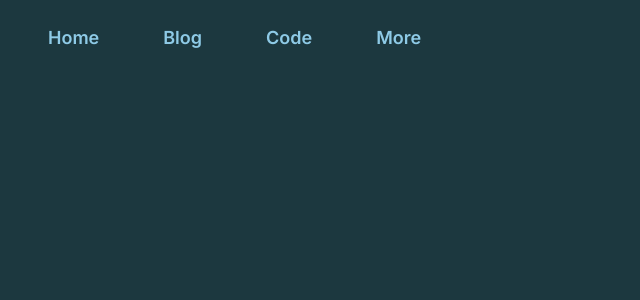
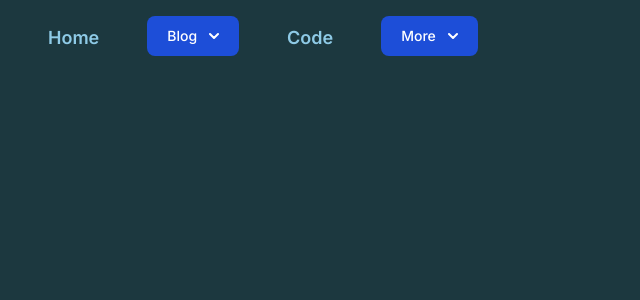
Before and after one commit to mrkaye97/site-2.0, a Next.js app: page /layout in a window 1280 px wide. Shown: the top 300 px of the page, without its empty margins (0-640 px from the left). Built offline with nearby package versions, Linux system fonts and the light colour scheme.

Commit message:
dropdown work

```diff
--- /dev/null
+++ b/src/components/dropdown.tsx
@@ -0,0 +1,67 @@
+import React, { useState } from 'react';
+
+type DropdownItem = {
+  name: string;
+  link: string;
+};
+
+export type DropdownProps = {
+  buttonText: string;
+  dropdownItems: DropdownItem[];
+};
+
+export default function Dropdown({ buttonText, dropdownItems }: DropdownProps) {
+  const [isOpen, setIsOpen] = useState(false);
+
+  return (
+    <div
+      className="relative inline-block text-left"
+      onMouseEnter={() => setIsOpen(true)}
+      onMouseLeave={() => setIsOpen(false)}
+    >
+      <button
+        id="dropdownHoverButton"
+        className="text-white bg-blue-700 hover:bg-blue-800 focus:ring-4 focus:outline-none focus:ring-blue-300 font-medium rounded-lg text-sm px-5 py-2.5 text-center inline-flex items-center dark:bg-blue-600 dark:hover:bg-blue-700 dark:focus:ring-blue-800"
+        type="button"
+      >
+        {buttonText}
+        <svg
+          className="w-2.5 h-2.5 ms-3"
+          aria-hidden="true"
+          xmlns="http://www.w3.org/2000/svg"
+          fill="none"
+          viewBox="0 0 10 6"
+        >
+          <path
+            stroke="currentColor"
+            strokeLinecap="round"
+            strokeLinejoin="round"
+            strokeWidth="2"
+            d="m1 1 4 4 4-4"
+          />
+        </svg>
+      </button>
+
+      <div
+        id="dropdownHover"
+        className={`z-10 ${isOpen ? 'block' : 'hidden'} bg-white divide-y divide-gray-100 rounded-lg shadow w-44 dark:bg-gray-700`}
+      >
+        <ul
+          className="py-2 text-sm text-gray-700 dark:text-gray-200"
+          aria-labelledby="dropdownHoverButton"
+        >
+          {dropdownItems.map((item) => (
+            <li key={item.link}>
+              <a
+                href={item.link}
+                className="block px-4 py-2 hover:bg-gray-100 dark:hover:bg-gray-600 dark:hover:text-white"
+              >
+                {item.name}
+              </a>
+            </li>
+          ))}
+        </ul>
+      </div>
+    </div>
+  );
+}
--- a/src/components/navbar.tsx
+++ b/src/components/navbar.tsx
@@ -1,5 +1,6 @@
 import Link from "next/link";
 import { useState } from "react";
+import Dropdown from "./dropdown";
 
 export default function Navbar() {
   const [dropdownOpen, setDropdownOpen] = useState<number | null>(null);
@@ -16,66 +17,27 @@ export default function Navbar() {
             Home
           </div>
         </Link>
-        <div className="relative">
-          <button
-            onClick={() => toggleDropdown(0)}
-            className="text-seafoam-green font-semibold hover:text-light-seafoam text-lg py-2 px-4"
-          >
-            Blog
-          </button>
-          {dropdownOpen === 0 && (
-            <div className="absolute bg-white shadow-lg rounded mt-2 py-2 w-48">
-              <a
-                href="/posts"
-                className="block px-4 py-2 text-gray-800 hover:bg-gray-100"
-              >
-                Posts
-              </a>
-              <a
-                href="/series"
-                className="block px-4 py-2 text-gray-800 hover:bg-gray-100"
-              >
-                Series
-              </a>
-            </div>
-          )}
-        </div>
+        <Dropdown
+            buttonText="Blog"
+            dropdownItems={[
+              { name: "Posts", link: "/posts" },
+              { name: "Series", link: "/series" },
+            ]}
+          />
         <a
           href="/code"
           className="text-seafoam-green font-semibold hover:text-light-seafoam text-lg py-2 px-4"
         >
           Code
         </a>
-        <div className="relative">
-          <button
-            onClick={() => toggleDropdown(1)}
-            className="text-seafoam-green font-semibold hover:text-light-seafoam text-lg py-2 px-4"
-          >
-            More
-          </button>
-          {dropdownOpen === 1 && (
-            <div className="absolute bg-white shadow-lg rounded mt-2 py-2 w-48">
-              <a
-                href="/my-three-favorite"
-                className="block px-4 py-2 text-gray-800 hover:bg-gray-100"
-              >
-                My three favorite
-              </a>
-              <a
-                href="/travel"
-                className="block px-4 py-2 text-gray-800 hover:bg-gray-100"
-              >
-                Going places
-              </a>
-              <a
-                href="/blogroll"
-                className="block px-4 py-2 text-gray-800 hover:bg-gray-100"
-              >
-                Blogroll
-              </a>
-            </div>
-          )}
-        </div>
+        <Dropdown
+          buttonText="More"
+          dropdownItems={[
+            { name: "My three favorite", link: "/my-three-favorite" },
+            { name: "Going places", link: "/travel" },
+            { name: "Blogroll", link: "/blogroll" },
+          ]}
+        />
       </div>
     </nav>
   );
```
Also changed, not shown: pages/index.tsx (+7 -2 lines), pages/resume.tsx (+13 -4 lines).
